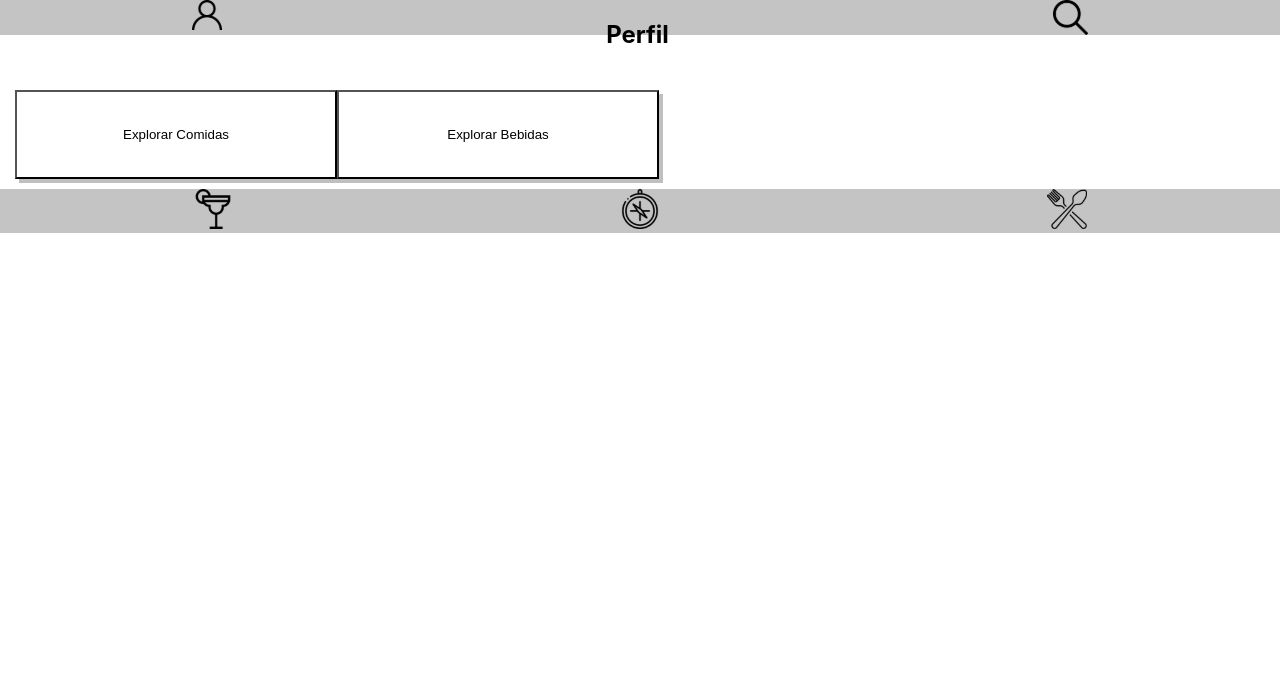
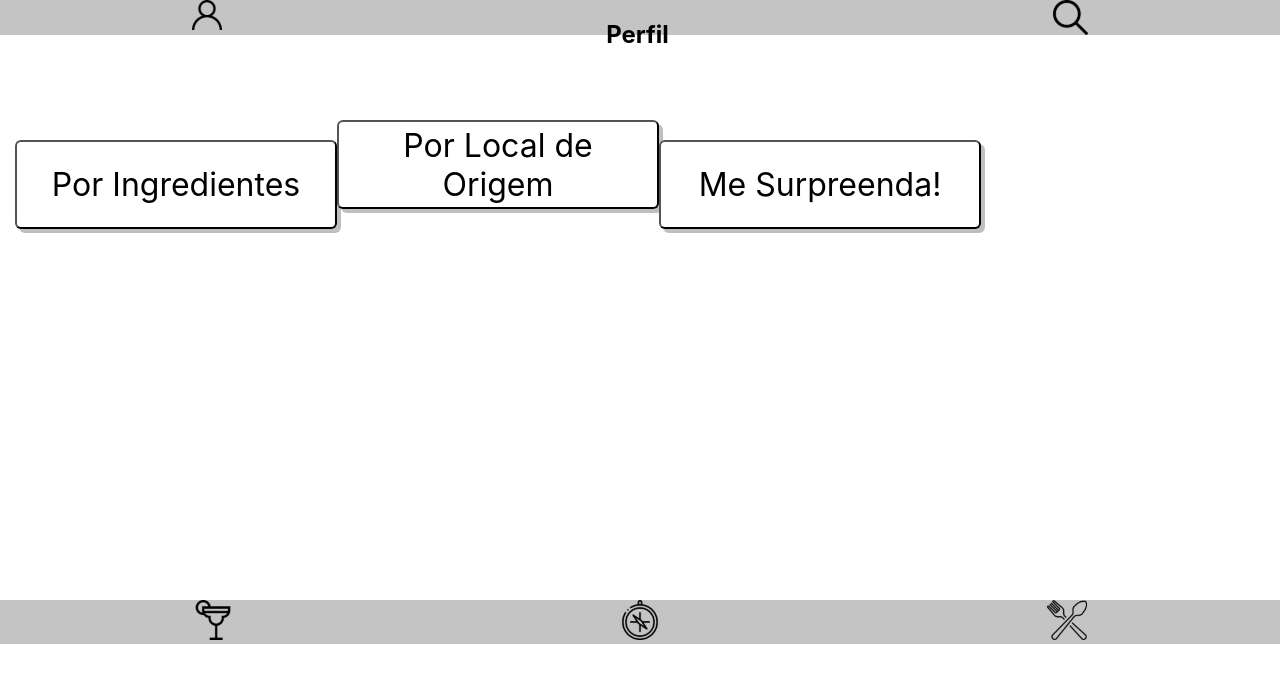
Before and after one commit to tryber/sd-05-recipes-app-6, a React (Create React App) app: page /explorar/comidas in a window 1280 px wide. Shown: the top 682 px of the page. Built offline with nearby package versions, Linux system fonts and the light colour scheme.

Commit message:
Tela explorar por comida

```diff
--- a/src/App.js
+++ b/src/App.js
@@ -22,22 +22,22 @@ function App() {
   return (
     <Provider>
       <Switch>
-        <Route exact path="/" component={Login} />
-        <Route path="/comidas" component={MainReceipes} />
-        <Route path="/bebidas" component={Drinks} />
-        <Route path="/comidas/:id" component={FoodDetail} />
-        <Route path="/bebidas/:id" component={DrinksDetails} />
-        <Route path="/comidas/:id/in-progress" component={FoodInProgress} />
-        <Route path="/bebidas/:id/in-progress" component={DrinkInProgress} />
-        <Route path="/explorar" component={Explore} />
-        <Route path="/explorar/comidas" component={ExploreFood} />
-        <Route path="/explorar/bebidas" component={ExploreDrinks} />
-        <Route path="/explorar/comidas/ingredientes" component={ExploreFoodIng} />
-        <Route path="/explorar/bebidas/ingredientes" component={ExploreDrinkIng} />
-        <Route path="/explorar/comidas/area" component={ExploreFoodArea} />
-        <Route path="/perfil" component={Profile} />
         <Route path="/receitas-feitas" component={MadeReceipes} />
         <Route path="/receitas-favoritas" component={FavoriteReceipes} />
+        <Route path="/comidas/:id/in-progress" component={FoodInProgress} />
+        <Route path="/comidas/:id" component={FoodDetail} />
+        <Route path="/comidas" component={MainReceipes} />
+        <Route path="/bebidas/:id/in-progress" component={DrinkInProgress} />
+        <Route path="/bebidas/:id" component={DrinksDetails} />
+        <Route path="/bebidas" component={Drinks} />
+        <Route path="/explorar/comidas/ingredientes" component={ExploreFoodIng} />
+        <Route path="/explorar/comidas/area" component={ExploreFoodArea} />
+        <Route path="/explorar/comidas" component={ExploreFood} />
+        <Route path="/explorar/bebidas/ingredientes" component={ExploreDrinkIng} />
+        <Route path="/explorar/bebidas" component={ExploreDrinks} />
+        <Route path="/explorar" component={Explore} />
+        <Route path="/perfil" component={Profile} />
+        <Route path="/" component={Login} />
       </Switch>
     </Provider>
   );
--- a/src/pages/Explore.js
+++ b/src/pages/Explore.js
@@ -12,12 +12,12 @@ function Explore() {
       </header>
       <div className="explore">
         <Link to="/explorar/comidas" data-testid="explore-food">
-          <button className="btn-exp-comida" data-testid="explore-food">
+          <button className="btn exp-comida" data-testid="explore-food">
             Explorar Comidas
           </button>
         </Link>
         <Link to="/explorar/bebidas" data-testid="explore-drinks">
-          <button className="btn-exp-bebida" data-testid="explore-drinks">
+          <button className="btn exp-bebida" data-testid="explore-drinks">
             Explorar Bebidas
           </button>
         </Link>
--- a/src/pages/ExploreFood.js
+++ b/src/pages/ExploreFood.js
@@ -1,15 +1,35 @@
 import React from 'react';
+import { Link } from 'react-router-dom';
 import Header from '../components/Header';
 import Footer from '../components/Footer';
+import '../styles/header_footer.css';
 
 function ExploreFood() {
   return (
     <div>
-      <Header />
-      <div>
-        <h1>ExploreFood</h1>
+      <header>
+        <Header />
+      </header>
+      <div className="explore">
+        <Link to="/explorar/comidas/ingredientes" data-testid="explore-by-ingredient">
+          <button className="btn ing" data-testid="explore-by-ingredient">
+            Por Ingredientes
+          </button>
+        </Link>
+        <Link to="/explorar/comidas/area" data-testid="explore-by-area">
+          <button className="btn orig" data-testid="explore-by-area">
+            Por Local de Origem
+          </button>
+        </Link>
+        <Link to="" data-testid="explore-surprise">
+          <button className="btn surpr" data-testid="explore-surprise">
+            Me Surpreenda!
+          </button>
+        </Link>
       </div>
-      <Footer />
+      <footer>
+        <Footer />
+      </footer>
     </div>
   );
 }
--- a/src/styles/header_footer.css
+++ b/src/styles/header_footer.css
@@ -21,19 +21,49 @@
 .explore {
   display: inline-block;
   flex-direction: row;
+  height: 500px;
   margin: 90px 15px 10px;
 }
 
-.btn-exp-bebida {
+.btn, .exp-comida {
   background-color: white;
+  border-radius: 6px;
   box-shadow: 4px 4px rgba(0, 0, 0, 0.25);
+  color: black;
+  font-family: -apple-system,
+    BlinkMacSystemFont,
+    Segoe UI,
+    Roboto,
+    Oxygen,
+    Ubuntu,
+    Cantarell,
+    Open Sans,
+    Helvetica Neue,
+    sans-serif;
+  font-size: 32px;
+  font-style: normal;
   height: 89px;
   width: 322px;
 }
 
-.btn-exp-comida {
+.btn, .exp-bebida {
   background-color: white;
+  border-radius: 6px;
   box-shadow: 4px 4px rgba(0, 0, 0, 0.25);
+  color: black;
+  font-family: -apple-system,
+    BlinkMacSystemFont,
+    Segoe UI,
+    Roboto,
+    Oxygen,
+    Ubuntu,
+    Cantarell,
+    Open Sans,
+    Helvetica Neue,
+    sans-serif;
+  font-size: 32px;
+  font-style: normal;
   height: 89px;
+  margin-top: 30px;
   width: 322px;
 }
```
